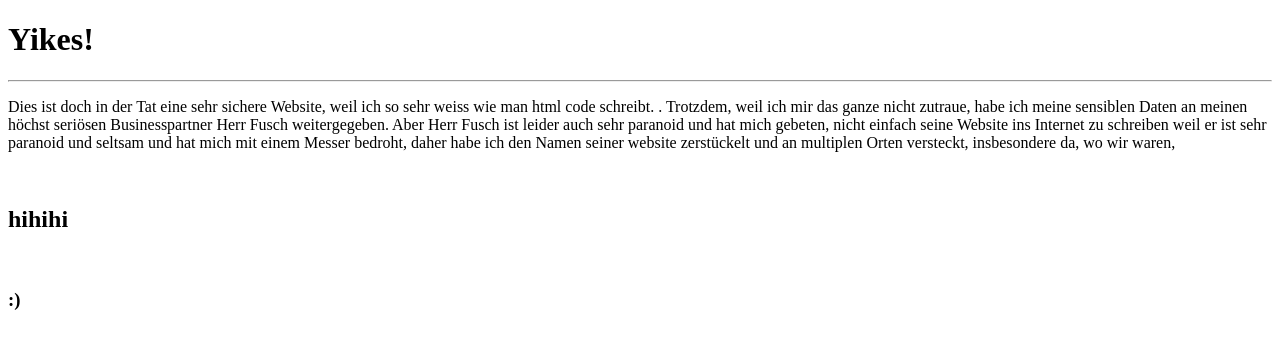
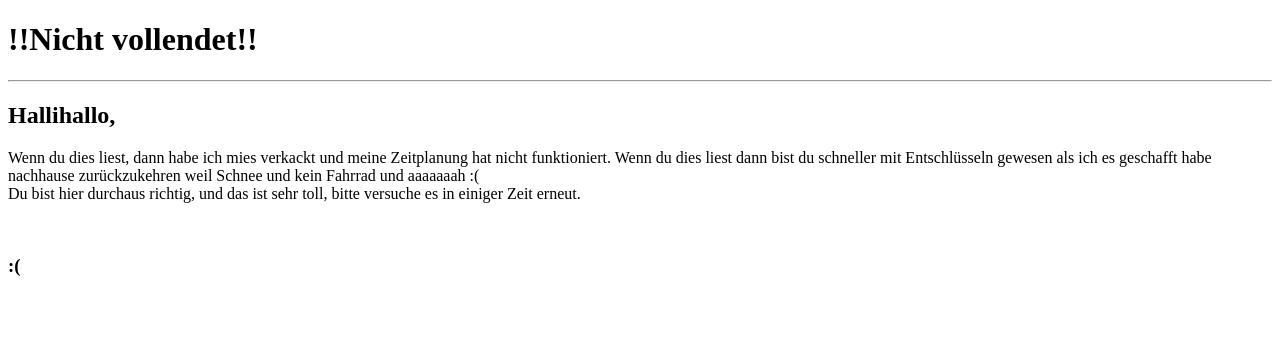
Before and after one commit to oemelette/yikes161, a plain HTML site: page index.html in a window 1280 px wide. Drawn offline with Linux system fonts and the light colour scheme.

Commit message:
aaaaaaaaaaah
alles ist stressig und ich bin ein idiot

```diff
--- a/index.html
+++ b/index.html
@@ -2,26 +2,22 @@
 <html>
     <html lang="ge">
     <head>
-        <title>Yikes!</title>
+        <title>AAAAAAAAAAAAH</title>
         <link rel="stylesheet" href="style.css">
     </head>
 
     <body>
 
-        <H1>Yikes!</H1>
+        <H1>!!Nicht vollendet!!</H1>
         <hr>
-        <p>Dies ist doch in der Tat eine sehr sichere Website, weil ich so sehr weiss wie man html code schreibt. .
-            Trotzdem, weil ich mir das ganze nicht zutraue, habe ich meine sensiblen Daten an meinen höchst seriösen
-            Businesspartner Herr Fusch weitergegeben. Aber Herr Fusch ist leider auch sehr paranoid und hat mich gebeten,
-            nicht einfach seine Website ins Internet zu schreiben weil er ist sehr paranoid und seltsam und
-            hat mich mit einem Messer bedroht, daher habe ich den Namen seiner website zerstückelt und an multiplen Orten
-            versteckt, insbesondere da, wo wir waren,
-        </p>
-        <font  color="white"> Hinweis: 161 rawr </font>
-        <H2>hihihi</H2>
+        <h2>Hallihallo,</h2>
+        <p>Wenn du dies liest, dann habe ich mies verkackt und meine Zeitplanung hat nicht funktioniert. Wenn du dies liest dann bist du schneller mit
+        Entschlüsseln gewesen als ich es geschafft habe nachhause zurückzukehren weil Schnee und kein Fahrrad und aaaaaaah :(
         <br>
+        Du bist hier durchaus richtig, und das ist sehr toll,  bitte versuche es in einiger Zeit erneut.</p>
 
-        <!-- Hihihi ich hab herausgefunden wie man Kommentare macht! Also ähm hier Hinweis: HHHH -->
-        <h3>:)</h3>
+        <br>
+        <h3>:(</h3>
     </body>
+
 </html>
```
